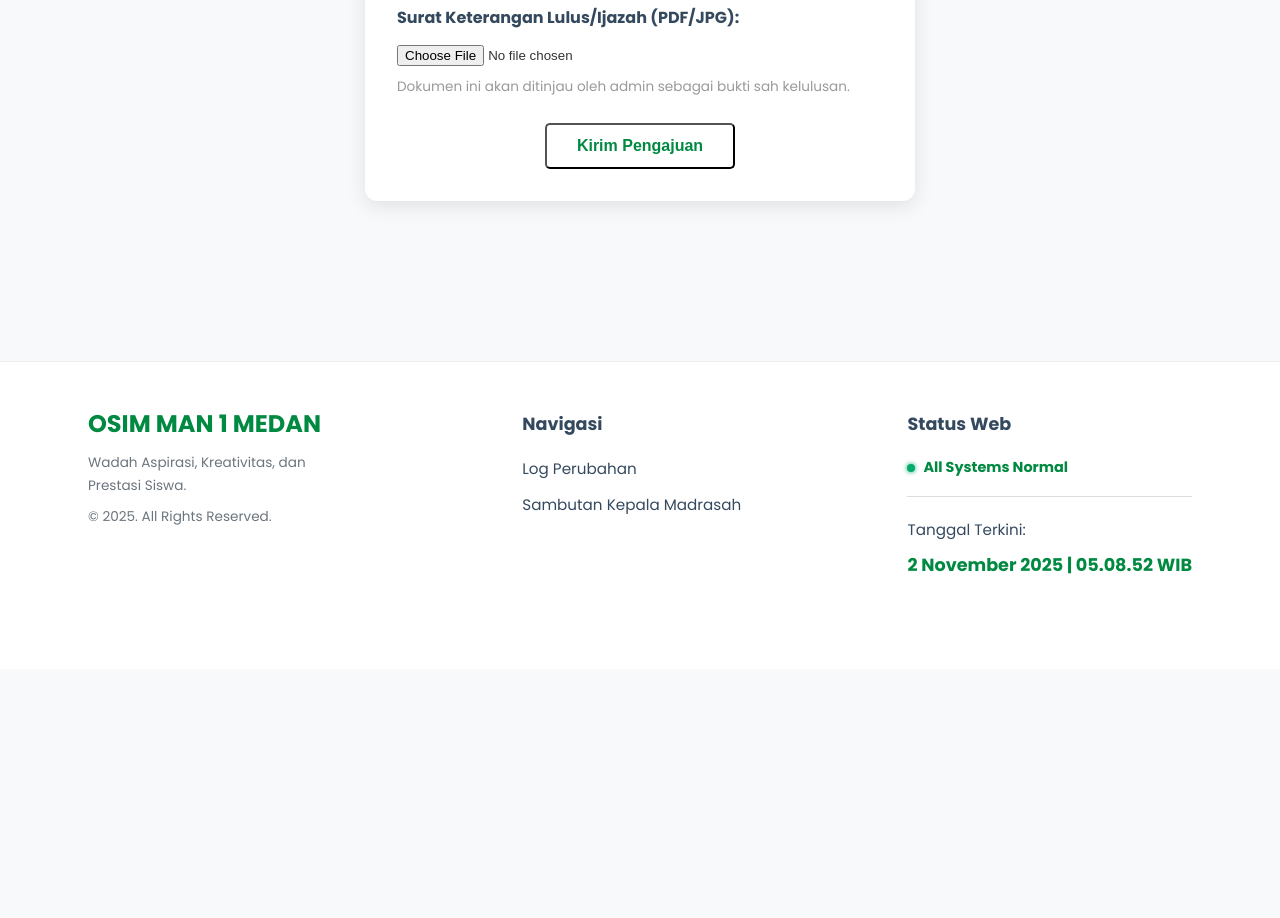
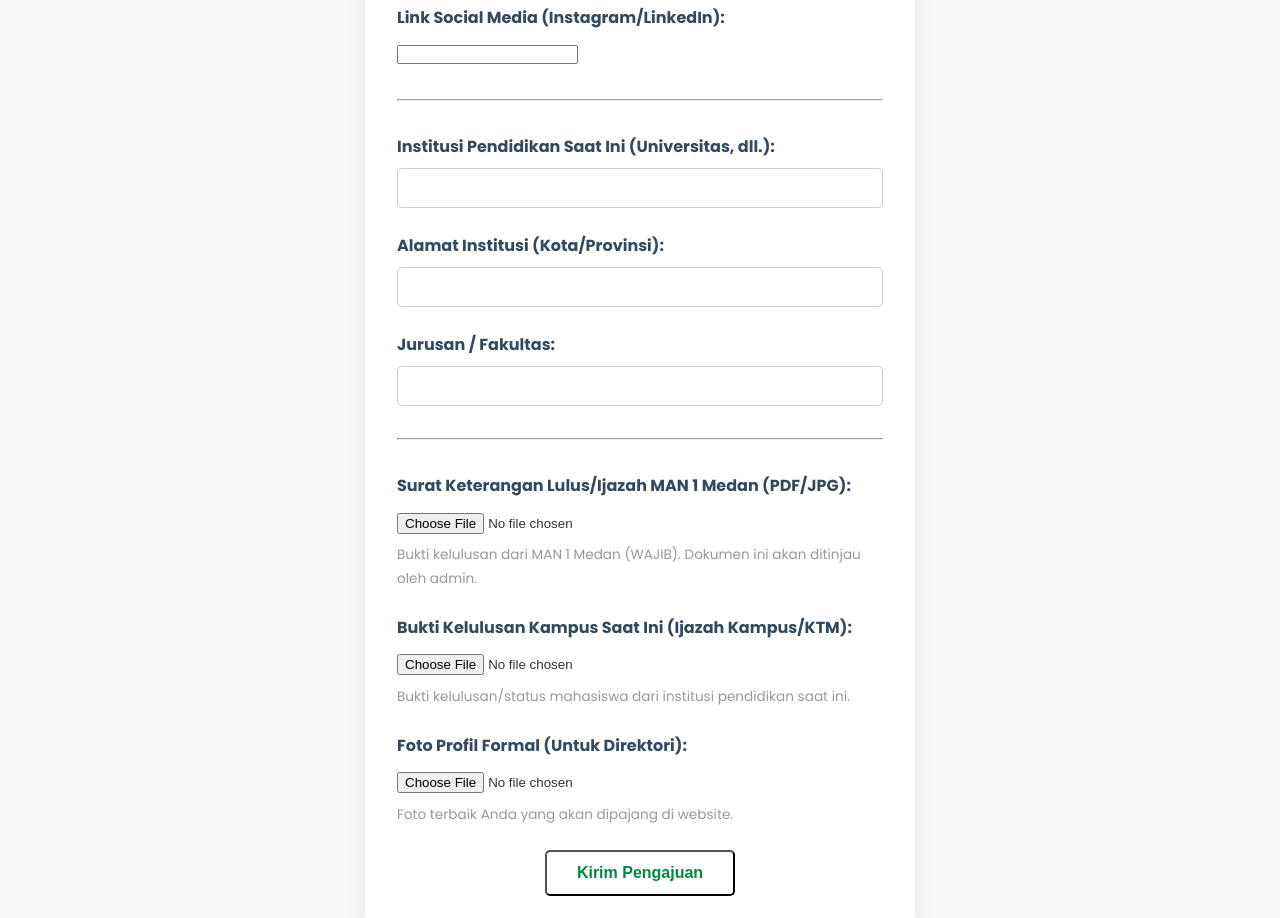
Before and after one commit to Kafiii0/protoosim, a website: page public/alumni.html in a window 1280 px wide. Shown: the part 1798-2716 px from the top of the page. Before the commit the page ends 2467 px from the top, so only its background shows below. Drawn offline with Linux system fonts and the light colour scheme; no server answers.

Commit message:
Update alumni.html

```diff
--- a/public/alumni.html
+++ b/public/alumni.html
@@ -97,10 +97,45 @@
         <input type="tel" id="contactPhone" name="contactPhone">
     </div>
     <div class="form-group">
-                        <label for="graduationProof">Surat Keterangan Lulus/Ijazah (PDF/JPG):</label>
+        <label for="socialMedia">Link Social Media (Instagram/LinkedIn):</label>
+        <input type="url" id="socialMedia" name="socialMedia">
+    </div>
+
+    <hr style="margin: 2rem 0; border-color: #eee;">
+
+    <div class="form-group">
+        <label for="currentEducationInstitution">Institusi Pendidikan Saat Ini (Universitas, dll.):</label>
+        <input type="text" id="currentEducationInstitution" name="currentEducationInstitution">
+    </div>
+    <div class="form-group">
+        <label for="institutionAddress">Alamat Institusi (Kota/Provinsi):</label>
+        <input type="text" id="institutionAddress" name="institutionAddress">
+    </div>
+    <div class="form-group">
+        <label for="major">Jurusan / Fakultas:</label>
+        <input type="text" id="major" name="major">
+    </div>
+
+    <hr style="margin: 2rem 0; border-color: #eee;">
+
+    <div class="form-group">
+        <label for="graduationProof">Surat Keterangan Lulus/Ijazah MAN 1 Medan (PDF/JPG):</label>
         <input type="file" id="graduationProof" name="graduationProof" accept=".pdf,.jpg,.jpeg,.png" required>
-                        <small>Dokumen ini akan ditinjau oleh admin sebagai bukti sah kelulusan.</small>
+        <small>Bukti kelulusan dari MAN 1 Medan (WAJIB). Dokumen ini akan ditinjau oleh admin.</small>
     </div>
+
+    <div class="form-group">
+        <label for="uniGraduationProof">Bukti Kelulusan Kampus Saat Ini (Ijazah Kampus/KTM):</label>
+        <input type="file" id="uniGraduationProof" name="uniGraduationProof" accept=".pdf,.jpg,.jpeg,.png">
+        <small>Bukti kelulusan/status mahasiswa dari institusi pendidikan saat ini.</small>
+    </div>
+
+    <div class="form-group">
+        <label for="formalProfilePhoto">Foto Profil Formal (Untuk Direktori):</label>
+        <input type="file" id="formalProfilePhoto" name="formalProfilePhoto" accept=".jpg,.jpeg,.png">
+        <small>Foto terbaik Anda yang akan dipajang di website.</small>
+    </div>
+
     <button type="submit" class="cta-button" id="submit-alumni-form">Kirim Pengajuan</button>
     <p id="form-message" class="section-lead" style="margin-top: 1rem; display: none;"></p>
 </form>
```
Lines whose indentation alone changed are shown as unchanged.
